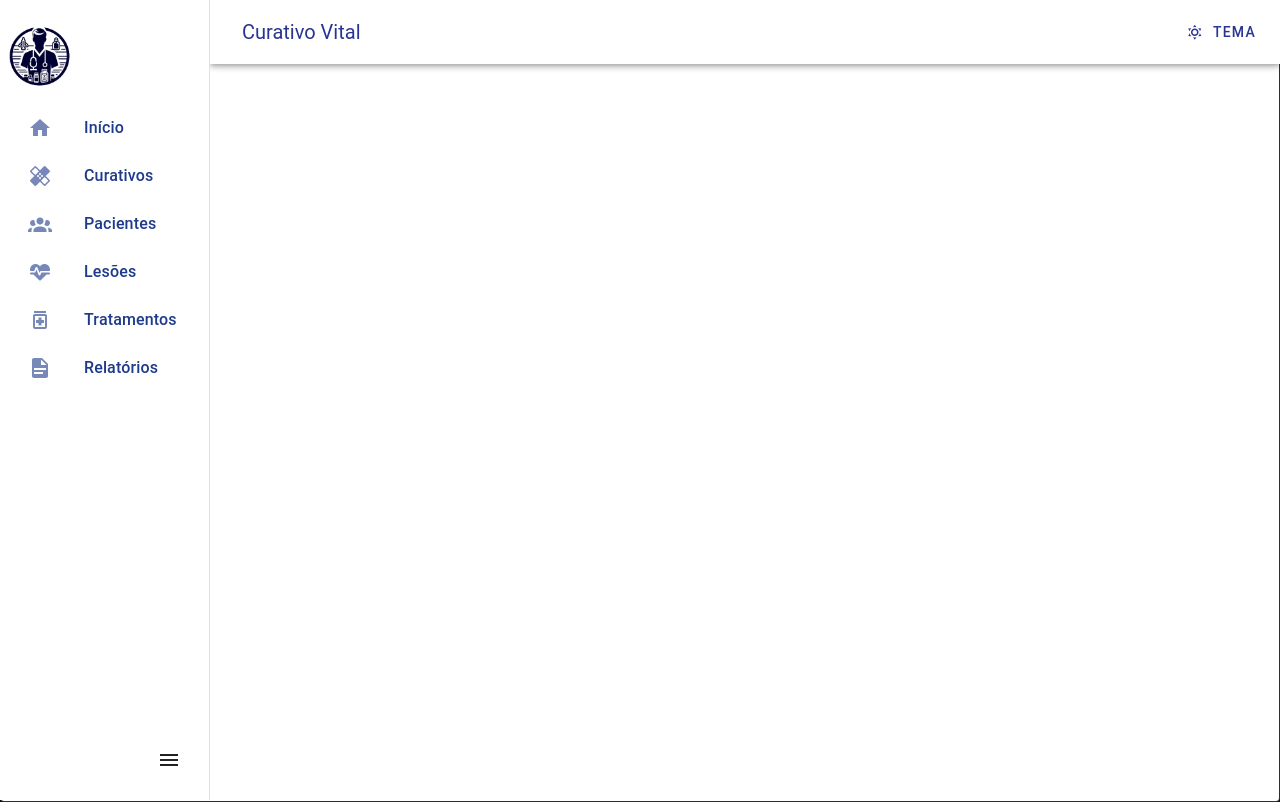
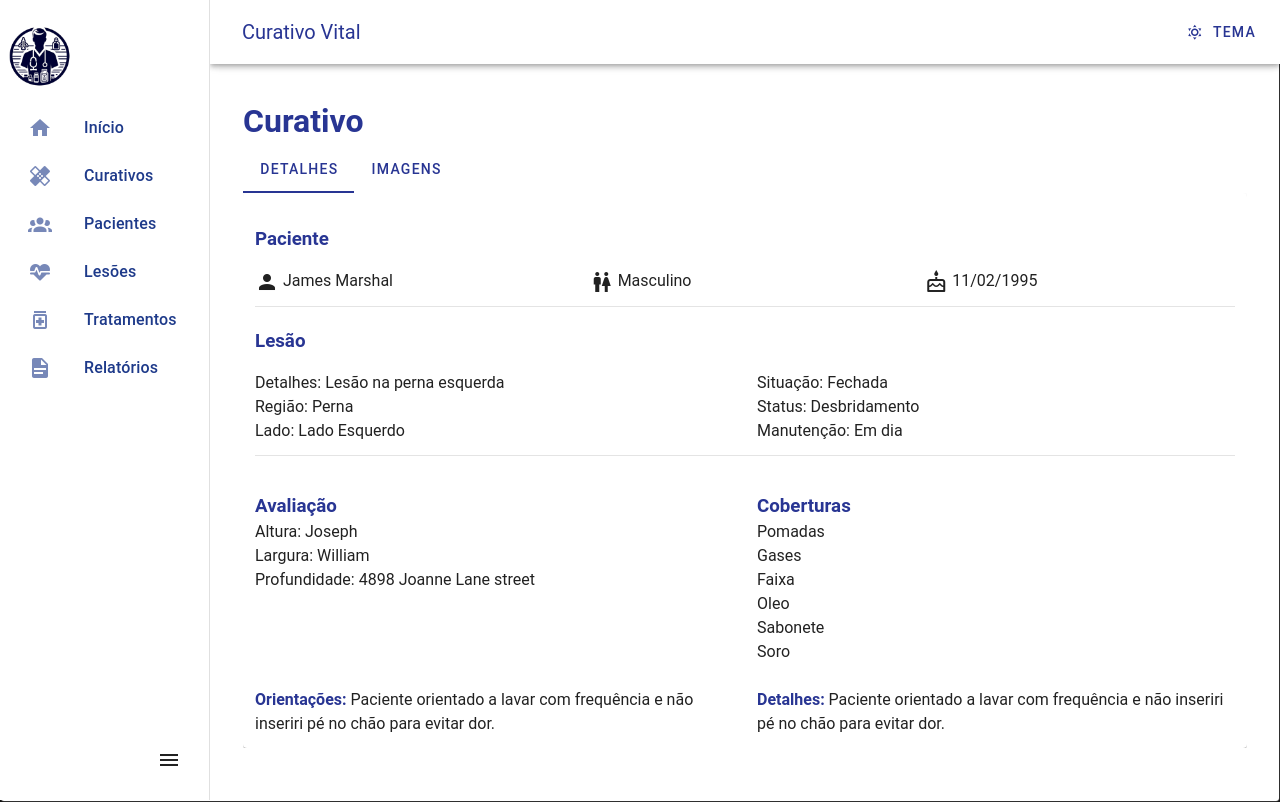
Before and after one commit to alessandravgs/curativos-vue, a Vue app in the folder curativos-projeto/: page /#/curativos/detalhes in a window 1280 px wide. Built offline with nearby package versions, Linux system fonts and the light colour scheme.

Commit message:
Inicio implementação de detalhes de curativo

```diff
--- a/curativos-projeto/src/components/CardCadastro.vue
+++ b/curativos-projeto/src/components/CardCadastro.vue
@@ -1,6 +1,6 @@
 <template>
     <v-card class="mx-auto" max-width="1200" border flat>
-      <v-list-item class="px-6 height-75 bg-blue-lighten-3">
+      <v-list-item class="px-6 height-75 bg-grey-lighten-2">
       <template v-slot:prepend>
         <v-icon class="text-indigo-darken-3">{{ icone }}</v-icon>
       </template>
--- a/curativos-projeto/src/routes/index.ts
+++ b/curativos-projeto/src/routes/index.ts
@@ -1,6 +1,7 @@
 import CadastroCurativo from "@/views/CadastroCurativo.vue";
 import CadastroLesao from "@/views/CadastroLesao.vue";
 import CadastroPaciente from "@/views/CadastroPaciente.vue";
+import CurativoDetailView from "@/views/CurativoDetailView.vue";
 import CurativosListView from "@/views/CurativosListView.vue";
 import LesoesListView from "@/views/LesoesListView.vue";
 import PacientesListView from "@/views/PacientesListView.vue";
@@ -43,6 +44,11 @@ const rotas: RouteRecordRaw[] = [
             name: 'Novo Curativo',
             component: CadastroCurativo
         },
+        {
+            path:'detalhes',
+            name: 'Detalhes Curativo',
+            component: CurativoDetailView,
+        }
     ]
 },
 {
--- /dev/null
+++ b/curativos-projeto/src/views/CurativoDetailView.vue
@@ -0,0 +1,127 @@
+<template>
+    <v-container style="max-width: 1200px; margin: 0 auto;">
+      <!-- Título -->
+      <h1 class="text-indigo-darken-3">Curativo</h1>
+
+      <!-- Abas (Details, Invoice, Status) -->
+      <v-tabs v-model="tab" class="text-indigo-darken-3">
+        <v-tab :value="0">Detalhes</v-tab>
+        <v-tab :value="1">Imagens</v-tab>
+      </v-tabs>
+
+      <!-- Conteúdo das Abas -->
+      <v-tabs-window v-model="tab">
+        <v-tabs-window-item :value="0">
+          <!-- Detalhes do Pedido -->
+          <v-row>
+            <v-col cols="12">
+              <v-card class="pa-3">
+                <h3 class="text-indigo-darken-3 mb-4">Paciente</h3>
+                <v-row>
+                  <v-col cols="4">
+                    <v-icon>mdi-account</v-icon> James Marshal
+                  </v-col>
+                  <v-col cols="4">
+                    <v-icon>mdi mdi-human-male-female</v-icon> Masculino
+                  </v-col>
+                  <v-col cols="4">
+                    <v-icon>mdi mdi-cake-variant-outline</v-icon> 11/02/1995
+                  </v-col>
+                </v-row>
+
+                <v-divider class="mb-4 my-3"></v-divider>
+
+                <h3 class="text-indigo-darken-3 mb-4">Lesão</h3>
+                <v-row>
+                  <v-col cols="6">
+                    <p>Detalhes: Lesão na perna esquerda</p>
+                    <p>Região: Perna</p>
+                    <p>Lado: Lado Esquerdo</p>
+                  </v-col>
+                  <v-col cols="6">
+                    <p>Situação: Fechada</p>
+                    <p>Status: Desbridamento</p>
+                    <p>Manutenção: Em dia</p>
+                  </v-col>
+                </v-row>
+
+                <v-divider class="mb-4 my-3"></v-divider>
+
+                <v-row>
+                  <v-col cols="6">
+                    <h3 class="text-indigo-darken-3">Avaliação</h3>
+                    <p>Altura: Joseph</p>
+                    <p>Largura: William</p>
+                    <p>Profundidade: 4898 Joanne Lane street</p>
+                  </v-col>
+                  <v-col cols="6">
+                    <h3 class="text-indigo-darken-3">Coberturas</h3>
+                    <p>Pomadas</p>
+                    <p>Gases</p>
+                    <p>Faixa</p>
+                    <p>Oleo</p>
+                    <p>Sabonete</p>
+                    <p>Soro</p>
+                  </v-col>
+                </v-row>
+
+                <!-- Status de pagamento e entrega -->
+                <v-row>
+                  <v-col cols="6">
+                    <p><strong class="text-indigo-darken-3">Orientações:</strong> Paciente orientado
+                    a lavar com frequência e não inseriri pé no chão
+                    para evitar dor.
+                    </p>
+                  </v-col>
+                  <v-col cols="6">
+                    <p><strong class="text-indigo-darken-3">Detalhes:</strong>
+                        Paciente orientado
+                    a lavar com frequência e não inseriri pé no chão
+                    para evitar dor.
+                    </p>
+                  </v-col>
+                </v-row>
+              </v-card>
+            </v-col>
+          </v-row>
+        </v-tabs-window-item>
+
+        <v-tabs-window-item :value="1">
+            <v-container fluid>
+          <v-row>
+            <v-col
+              v-for="i in 6"
+              :key="i"
+              cols="12"
+              md="4"
+            >
+              <v-img
+                :lazy-src="`https://picsum.photos/10/6?image=${1 * 1 * 5 + 10}`"
+                :src="`https://picsum.photos/500/300?image=${1 * 1 * 5 + 10}`"
+                height="205"
+                cover
+              ></v-img>
+            </v-col>
+          </v-row>
+        </v-container>
+        </v-tabs-window-item>
+
+        </v-tabs-window>
+    </v-container>
+  </template>
+
+  <script>
+  export default {
+    data() {
+      return {
+        tab: 0,
+      };
+    },
+  };
+  </script>
+
+  <style scoped>
+  h3 {
+    margin-top: 20px;
+  }
+  </style>
--- a/curativos-projeto/src/views/CurativosListView.vue
+++ b/curativos-projeto/src/views/CurativosListView.vue
@@ -29,7 +29,14 @@
     </v-card-title>
 
     <v-divider></v-divider>
-    <v-data-table v-model:search="search" :items="items">
+    <v-data-table v-model:search="search" :items="items" hover>
+      <template v-slot:item="{ item }">
+        <tr @click="navigateToDetalhes(item)">
+          <td>{{ item.lesao }}</td>
+          <td>{{ item.paciente }}</td>
+          <td>{{ item.data }}</td>
+        </tr>
+      </template>
       <template v-slot:header.stock>
         <div class="text-end">Stock</div>
       </template>
@@ -45,6 +52,10 @@ const router = useRouter();
 
 function navigateToNovoCurativo() {
   router.push({ path: '/curativos/novo' }).catch(err => console.error(err));
+}
+
+function navigateToDetalhes(item) {
+  router.push({ path: `/curativos/detalhes` }).catch(err => console.error(err));
 }
 
 const search = ref('')
@@ -74,5 +85,10 @@ const items = [
     paciente: 'José Napoleão',
     data: new Date(2024,9,5).toLocaleDateString(),
   },
+  {
+    lesao: 'Lesão na perna esquerda',
+    paciente: 'José Napoleão',
+    data: new Date(2024,9,5).toLocaleDateString(),
+  },
 ]
 </script>
--- a/curativos-projeto/src/views/LesoesListView.vue
+++ b/curativos-projeto/src/views/LesoesListView.vue
@@ -29,7 +29,7 @@
       </v-card-title>
 
       <v-divider></v-divider>
-      <v-data-table v-model:search="search" :items="items">
+      <v-data-table v-model:search="search" :items="items" hover>
         <template v-slot:header.stock>
           <div class="text-end">Stock</div>
         </template>
--- a/curativos-projeto/src/views/PacientesListView.vue
+++ b/curativos-projeto/src/views/PacientesListView.vue
@@ -37,6 +37,7 @@
         select-strategy="single"
         show-select
         fixed-header
+        hover
         ></v-data-table>
     </v-card>
   </template>
@@ -61,77 +62,77 @@
       {
         nome: 'José Napoleão',
         sexo: 'Masculino',
-        datanasc: new Date(1995, 5,16).toDateString(),
+        datanasc: new Date(1995, 5,16).toLocaleDateString(),
       },
       {
         nome: 'José Napoleão',
         sexo: 'Masculino',
-        datanasc: new Date(1995, 5,16).toDateString(),
+        datanasc: new Date(1995, 5,16).toLocaleDateString(),
       },
       {
         nome: 'José Napoleão',
         sexo: 'Masculino',
-        datanasc: new Date(1995, 5,16).toDateString(),
+        datanasc: new Date(1995, 5,16).toLocaleDateString(),
       },
       {
         nome: 'José Napoleão',
         sexo: 'Masculino',
-        datanasc: new Date(1995, 5,16).toDateString(),
+        datanasc: new Date(1995, 5,16).toLocaleDateString(),
       },
       {
         nome: 'José Napoleão',
         sexo: 'Masculino',
-        datanasc: new Date(1995, 5,16).toDateString(),
+        datanasc: new Date(1995, 5,16).toLocaleDateString(),
       },
       {
         nome: 'José Napoleão',
         sexo: 'Masculino',
-        datanasc: new Date(1995, 5,16).toDateString(),
+        datanasc: new Date(1995, 5,16).toLocaleDateString(),
       },
       {
         nome: 'José Napoleão',
         sexo: 'Masculino',
-        datanasc: new Date(1995, 5,16).toDateString(),
+        datanasc: new Date(1995, 5,16).toLocaleDateString(),
       },
       {
         nome: 'José Napoleão',
         sexo: 'Masculino',
-        datanasc: new Date(1995, 5,16).toDateString(),
+        datanasc: new Date(1995, 5,16).toLocaleDateString(),
       },
       {
         nome: 'José Napoleão',
         sexo: 'Masculino',
-        datanasc: new Date(1995, 5,16).toDateString(),
+        datanasc: new Date(1995, 5,16).toLocaleDateString(),
       },
       {
         nome: 'José Napoleão',
         sexo: 'Masculino',
-        datanasc: new Date(1995, 5,16).toDateString(),
+        datanasc: new Date(1995, 5,16).toLocaleDateString(),
       },
       {
         nome: 'José Napoleão',
         sexo: 'Masculino',
-        datanasc: new Date(1995, 5,16).toDateString(),
+        datanasc: new Date(1995, 5,16).toLocaleDateString(),
       },
       {
         nome: 'José Napoleão',
         sexo: 'Masculino',
-        datanasc: new Date(1995, 5,16).toDateString(),
+        datanasc: new Date(1995, 5,16).toLocaleDateString(),
       },
       {
         nome: 'José Napoleão',
         sexo: 'Masculino',
-        datanasc: new Date(1995, 5,16).toDateString(),
+        datanasc: new Date(1995, 5,16).toLocaleDateString(),
       },
       {
         nome: 'José Napoleão',
         sexo: 'Masculino',
-        datanasc: new Date(1995, 5,16).toDateString(),
+        datanasc: new Date(1995, 5,16).toLocaleDateString(),
       },
       {
         nome: 'José Napoleão',
         sexo: 'Masculino',
-        datanasc: new Date(1995, 5,16).toDateString(),
+        datanasc: new Date(1995, 5,16).toLocaleDateString(),
       },
     ]
   </script>
--- a/curativos-projeto/src/views/ProfissionalDetailView.vue
+++ b/curativos-projeto/src/views/ProfissionalDetailView.vue
@@ -1,5 +1,5 @@
 <template>
-  <v-card class="mx-auto" hover>
+  <v-card class="mx-auto" hover style="max-width: 1200px; margin: 0 auto;">
     <v-card-item>
       <div class="d-flex align-center">
         <v-card-title class="mx-1 flex-grow-1 mb-4 text-indigo-darken-3"  style="font-size: 1.8rem;">
```
